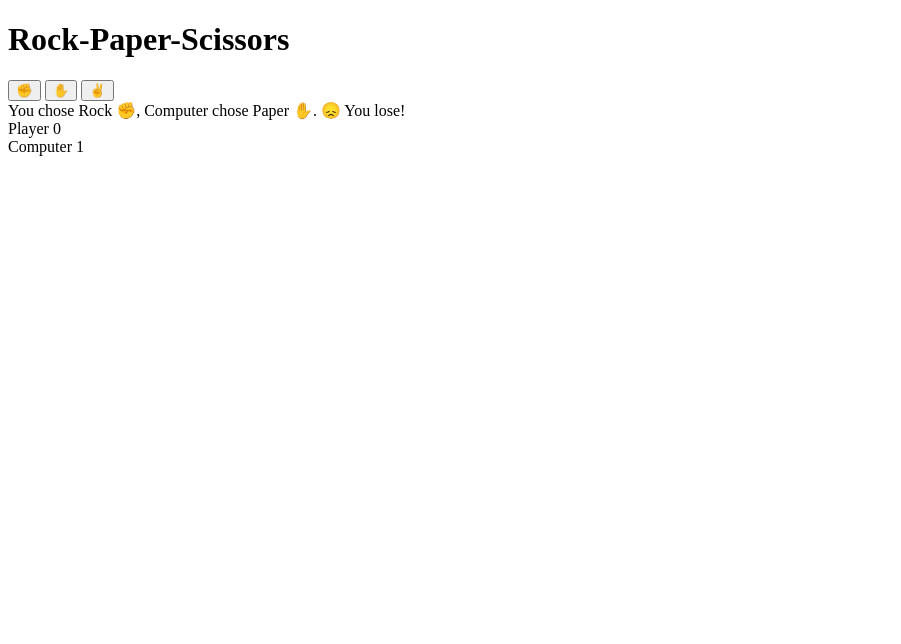
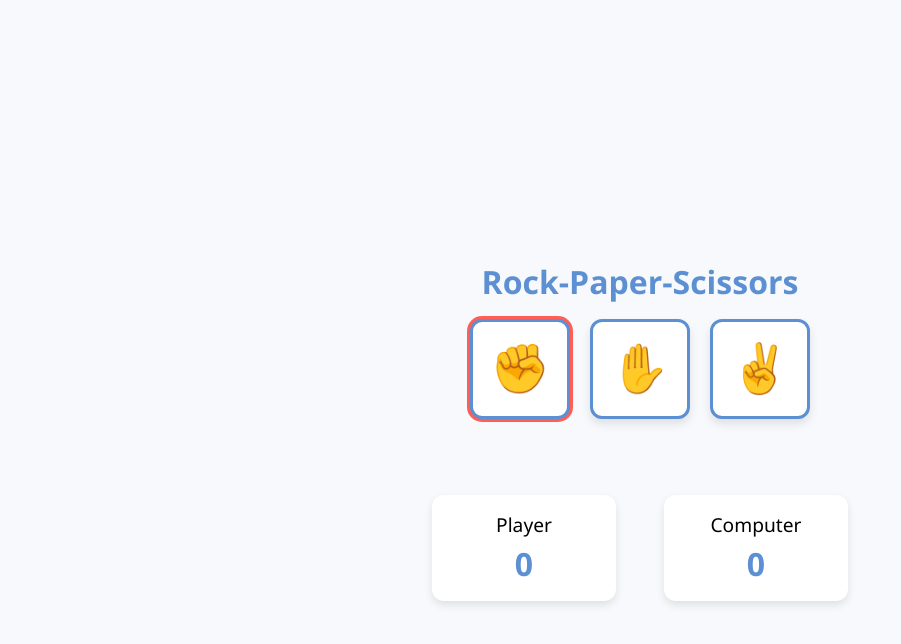
Before and after one commit to aiswarya25/Micro-IT-Project, a plain HTML site: page project2/index.html in a window 1280 px wide. Both pictures are taken after a click on the button "Rock". Shown: the whole page, without its empty margins (0-901 px from the left). Drawn offline with Linux system fonts and the light colour scheme.

Commit message:
Added css properties

```diff
--- a/project2/index.html
+++ b/project2/index.html
@@ -4,7 +4,135 @@
 <meta charset="UTF-8" />
 <meta name="viewport" content="width=device-width, initial-scale=1" />
 <title>Rock-Paper-Scissors Game</title>
+<style>
+  :root {
+    --color-bg: #f7f9fc;
+    --color-primary: #5c90d2;
+    --color-secondary: #ff5e57;
+    --color-win: #27ae60;
+    --color-lose: #c0392b;
+    --color-draw: #f39c12;
+    --font-family: 'Segoe UI', Tahoma, Geneva, Verdana, sans-serif;
+  }
 
+  body {
+    font-family: var(--font-family);
+    background-color: var(--color-bg);
+    margin: 0;
+    padding: 20px;
+    display: flex;
+    flex-direction: column;
+    align-items: center;
+    min-height: 100vh;
+    justify-content: center;
+  }
+
+  h1 {
+    color: var(--color-primary);
+    font-weight: 700;
+    margin-bottom: 1rem;
+    user-select: none;
+  }
+
+  #choices {
+    display: flex;
+    gap: 20px;
+    margin-bottom: 1.5rem;
+  }
+
+  button.choice-btn {
+    background-color: white;
+    border: 3px solid var(--color-primary);
+    border-radius: 12px;
+    width: 100px;
+    height: 100px;
+    font-size: 3rem;
+    cursor: pointer;
+    transition: background-color 0.3s, border-color 0.3s;
+    user-select: none;
+    display: flex;
+    align-items: center;
+    justify-content: center;
+    box-shadow: 0 5px 10px rgb(0 0 0 / 0.1);
+  }
+
+  button.choice-btn:hover {
+    background-color: var(--color-primary);
+    color: white;
+    border-color: var(--color-secondary);
+  }
+
+  button.choice-btn:focus {
+    outline: none;
+    box-shadow: 0 0 0 3px var(--color-secondary);
+  }
+
+  #result {
+    font-size: 1.5rem;
+    font-weight: 700;
+    height: 36px;
+    margin-bottom: 1rem;
+    min-width: 320px;
+    text-align: center;
+  }
+
+  #result.win {
+    color: var(--color-win);
+  }
+  #result.lose {
+    color: var(--color-lose);
+  }
+  #result.draw {
+    color: var(--color-draw);
+  }
+
+  #scoreboard {
+    display: flex;
+    justify-content: center;
+    gap: 3rem;
+    font-size: 1.2rem;
+  }
+
+  #scoreboard div {
+    background-color: white;
+    border-radius: 12px;
+    box-shadow: 0 4px 8px rgb(0 0 0 / 0.1);
+    padding: 1rem 2rem;
+    user-select: none;
+    min-width: 120px;
+    text-align: center;
+  }
+
+  #scoreboard div span.score {
+    font-weight: 700;
+    font-size: 2rem;
+    display: block;
+    margin-top: 0.25rem;
+    color: var(--color-primary);
+  }
+
+  @media (max-width: 400px) {
+    #choices {
+      gap: 10px;
+    }
+
+    button.choice-btn {
+      width: 80px;
+      height: 80px;
+      font-size: 2.5rem;
+    }
+
+    #scoreboard {
+      gap: 1.5rem;
+      font-size: 1rem;
+    }
+
+    #scoreboard div {
+      min-width: 90px;
+      padding: 0.8rem 1rem;
+    }
+  }
+</style>
 </head>
 <body>
   <h1>Rock-Paper-Scissors</h1>
@@ -25,80 +153,6 @@
     </div>
   </div>
 
-  <script>
-    (() => {
-      const choices = ['rock', 'paper', 'scissors'];
-      const choiceButtons = document.querySelectorAll('.choice-btn');
-      const resultEl = document.getElementById('result');
-      const playerScoreEl = document.getElementById('player-score');
-      const computerScoreEl = document.getElementById('computer-score');
 
-      let playerScore = 0;
-      let computerScore = 0;
-
-      function getRandomChoice() {
-        return choices[Math.floor(Math.random() * choices.length)];
-      }
-
-      function determineWinner(player, computer) {
-        if (player === computer) return 'draw';
-        if (
-          (player === 'rock' && computer === 'scissors') ||
-          (player === 'scissors' && computer === 'paper') ||
-          (player === 'paper' && computer === 'rock')
-        ) {
-          return 'win';
-        }
-        return 'lose';
-      }
-
-      function capitalize(word) {
-        return word.charAt(0).toUpperCase() + word.slice(1);
-      }
-
-      function updateScoreboard() {
-        playerScoreEl.textContent = playerScore;
-        computerScoreEl.textContent = computerScore;
-      }
-
-      function displayResult(player, computer, outcome) {
-        const playerEmoji = {
-          rock: '✊',
-          paper: '✋',
-          scissors: '✌️'
-        };
-
-        const message = `You chose ${capitalize(player)} ${playerEmoji[player]}, Computer chose ${capitalize(computer)} ${playerEmoji[computer]}.`;
-        let resultText = '';
-        switch(outcome) {
-          case 'win':
-            resultText = `🎉 You win!`;
-            resultEl.className = 'win';
-            playerScore++;
-            break;
-          case 'lose':
-            resultText = `😞 You lose!`;
-            resultEl.className = 'lose';
-            computerScore++;
-            break;
-          case 'draw':
-            resultText = `😐 It's a draw!`;
-            resultEl.className = 'draw';
-            break;
-        }
-        updateScoreboard();
-        resultEl.textContent = `${message} ${resultText}`;
-      }
-
-      choiceButtons.forEach(button => {
-        button.addEventListener('click', () => {
-          const playerChoice = button.getAttribute('data-choice');
-          const computerChoice = getRandomChoice();
-          const outcome = determineWinner(playerChoice, computerChoice);
-          displayResult(playerChoice, computerChoice, outcome);
-        });
-      });
-    })();
-  </script>
 </body>
 </html>
```
